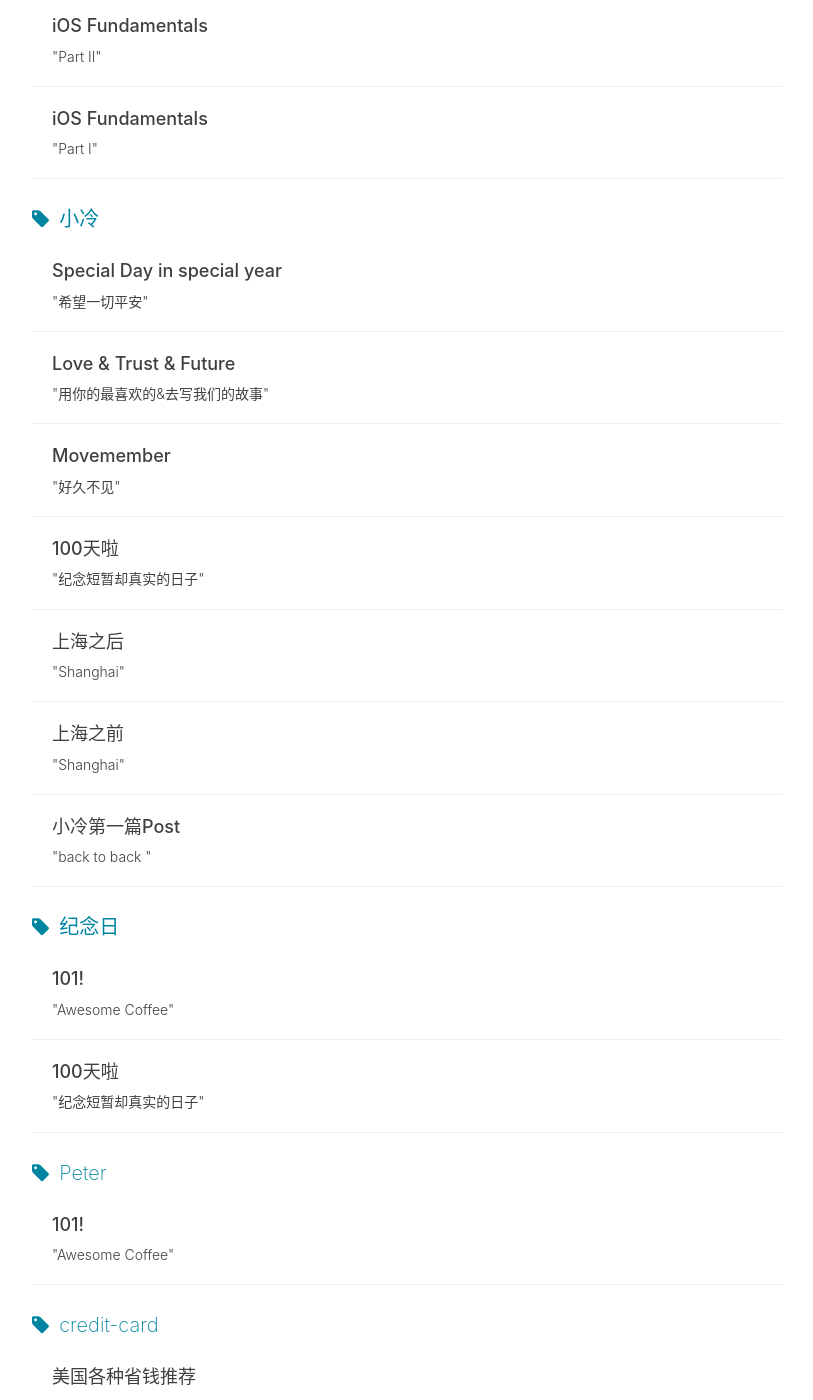
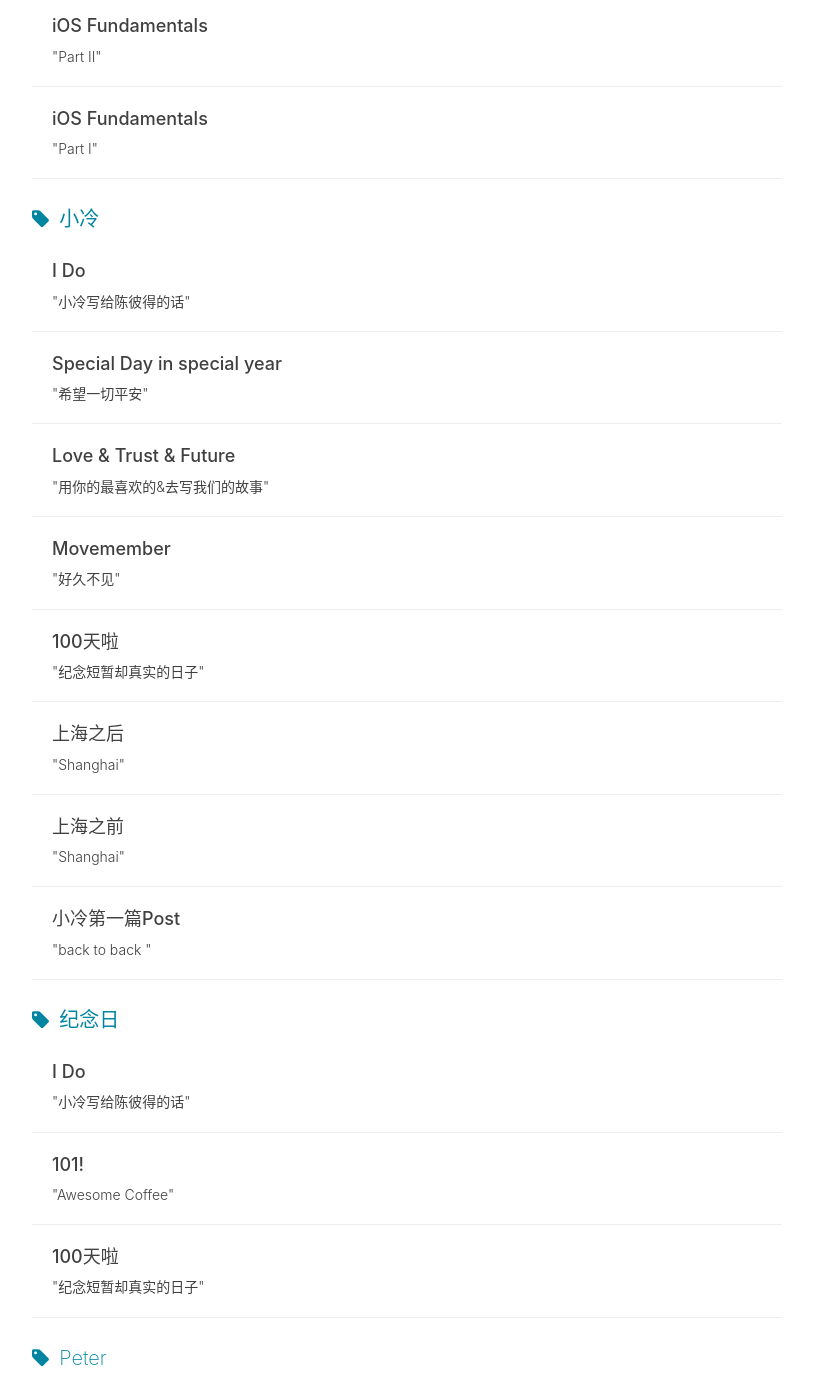
Before and after one commit to advpetc/advpetc.github.io, a Jekyll site: the page built from tags.html, in a window 1280 px wide and 1400 px high, scrolled down 4064 px. Shown: the whole window, without its empty margins (233-1046 px from the left). Built offline with Jekyll 4.4.1, drawn with Linux system fonts in a browser that asks for light colours; nearby versions of some CDN libraries; comment, search, counter and statistics services are not loaded; part of the change alters nothing that is shown.

Commit message:
add post

```diff
--- a/_config.yml
+++ b/_config.yml
@@ -2,8 +2,8 @@
 title: eXposé
 SEOTitle: advpetc | Advpetc Blog
 header-img: img/home-bg.jpg
-email: chenhaoy@usc.edu
-description: "关于生活中的小事 | Peter，Web & Mobile Lover，Love programming"
+email: me@peterchen.xyz
+description: "关于生活中的小事 | Peter, Love programming"
 keyword: ""
 url: "https://advpetc.github.io"              # your host, for absolute URL
 baseurl: ""                             # for example, '/blog' if your blog hosted on 'host/blog'
--- /dev/null
+++ b/_posts/2022-07-21-i-do.md
@@ -0,0 +1,28 @@
+---
+layout: post
+title: "I Do"
+subtitle: '"小冷写给陈彼得的话"'
+date: 2022-07-17 10:05
+author: "Leng"
+header-img: "img/happily-ever-after.jpg"
+catalog: false
+tags: 小冷 纪念日
+---
+
+彼得曾经说我照亮了他的生活，但其实他才是那个治愈我的人。
+
+很多朋友最初认识我，都觉得我活的很幸福很轻松，应该是个在很有爱的家里长大的小孩。但其实我的原生家庭并没有很幸福，从很小的时候，我就知道母亲对父亲有很多的抱怨和不满，她不是一个能藏事儿的人，很多时候这些情绪她都传递给了我。到今天为止，母亲还是会说这段婚姻带给她唯一的收获和礼物就是我。小时候不懂，后来慢慢成长，慢慢懂得，母亲无心的话语和情绪其实给了我很多压力，我害怕做错，我害怕让她失望，我甚至认为过我是那个害她困在这段婚姻里的人。我与父亲也慢慢疏远，不知道怎么与他交流，可能因为从母亲那里听来太多他的“不是”，我甚至也开始对他有些些埋怨和不满。直到 15 年夏天，他生了一场大病，那种即将失去他的恐惧感让我意识到，身为我的父亲，他其实付出了很多。从前我好像都选择了视而不见。
+
+![](/img/in-post/post-i-do/E375240A-E705-434A-9706-75BBF721F68E-1317-000000C35C8A592A.jpg)
+*在去旧金山之前朋友记录我们试衣服*
+
+我走了很长的路，花了很长的时间，才慢慢学会和自己和解。我知道自己并没有做错什么，我也不应该背负什么，但或许不快乐的童年真的需要很长的时光去治愈。很多年过去，尽管我的内心越来越强大，我越来越了解自己，但还是逃不过那些突然难过的时刻，逃不过那些早上醒来还得缓一缓的梦。
+
+我可能和很多父母婚姻不幸福的人不太一样，我知道很多人因此不相信婚姻，不愿意和另一个人许诺一生，但我从很早就坚定地知道我一定会结婚，我会和一个很好的，我很爱的人结婚。我们会有一个幸福的家，这个家里是可以好好沟通的，是充满爱的，是会被宽容被理解的。我想给我自己一个机会，拥有一个幸福的家的机会。现在的我真的很幸福，因为我做到了。我遇到了那个很好的人，我很爱他，我也知道他很爱我。然后，我们有了一个家。
+
+是什么时候想要跟彼得结婚的呢？是我发现不管发生什么，再慌再乱，他都不会指责埋怨我；在面临人生选择的时候，他说的话总是，“选择对你自己最好的，剩下的事情我们一定有办法解决”，就算有很多不确定，甚至我都有些动摇了，他好像也从来没想过分开这个选项；是不管我想做什么，他都会说“你能做让自己高兴的事情就是最好的”；是我发现我的喜好慢慢变成了他的喜好；是我发现他的电脑桌面上有个命名为”小冷“的文件夹；是我发现在机场道别的时候我忍不住的眼泪；是我发现在我对于未来所有的美好构想里，他都是那个主角；是我发现只要和他呆在一起，我很少难过，我很少回忆过去；是我发现我愿意让他知晓我所有的脆弱；是我发现我终于可以坦然地对他说出我对于父母关系的纠结与不安，童年时的那些不快乐。好像在他眼里，我不需要当一个完美的人，我只需要当一个快乐的人。
+
+![](/img/in-post/post-i-do/IMG_4203.JPG)
+*在市政厅*
+
+看着他的眼睛说“I do”的那一刻，很多情绪涌上心头，但最多的还是感谢。感谢这五年来我俩都从未想过放开对方的手，感谢他对爱情的执着和信任，感谢我自己仍旧相信婚姻，感谢我们未来还有很多很多年一起走… 我和他终于变成了我们。
```
Also changed, not shown: img/happily-ever-after.jpg (added), img/in-post/post-i-do/E375240A-E705-434A-9706-75BBF721F68E-1317-000000C35C8A592A.jpg (added), 1 other file.
